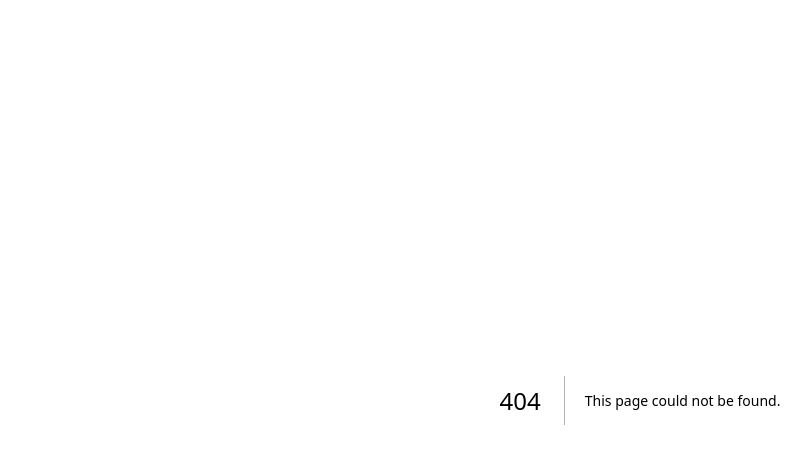
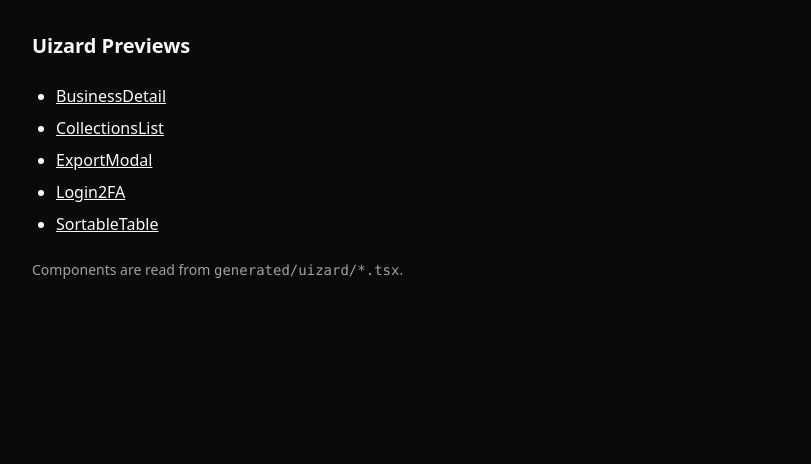
Before and after one commit to KevinSGarrett/lead-explorer, a Next.js app: page /previews in a window 1280 px wide. Before the commit this address had no page. Shown: the top 464 px of the page, without its empty margins (0-811 px from the left). Built offline with nearby package versions, Linux system fonts and the light colour scheme.

Commit message:
feat(previews): add dynamic /previews/[component] and index page

```diff
--- /dev/null
+++ b/src/app/previews/page.tsx
@@ -0,0 +1,31 @@
+import Link from "next/link";
+
+// If you want this to be fully automatic, we can later add a small script that
+// scans /generated/uizard and writes a static list; for now, hand-list common ones.
+const samples = [
+  "BusinessDetail",
+  "CollectionsList",
+  "ExportModal",
+  "Login2FA",
+  "SortableTable",
+];
+
+export default function PreviewsIndex() {
+  return (
+    <main className="p-8 space-y-6">
+      <h1 className="text-xl font-bold">Uizard Previews</h1>
+      <ul className="list-disc pl-6 space-y-2">
+        {samples.map((name) => (
+          <li key={name}>
+            <Link className="underline" href={`/previews/${name}`}>
+              {name}
+            </Link>
+          </li>
+        ))}
+      </ul>
+      <p className="text-sm text-muted-foreground">
+        Components are read from <code>generated/uizard/*.tsx</code>.
+      </p>
+    </main>
+  );
+}
```
Also changed, not shown: tsconfig.json (+28 -6 lines).
